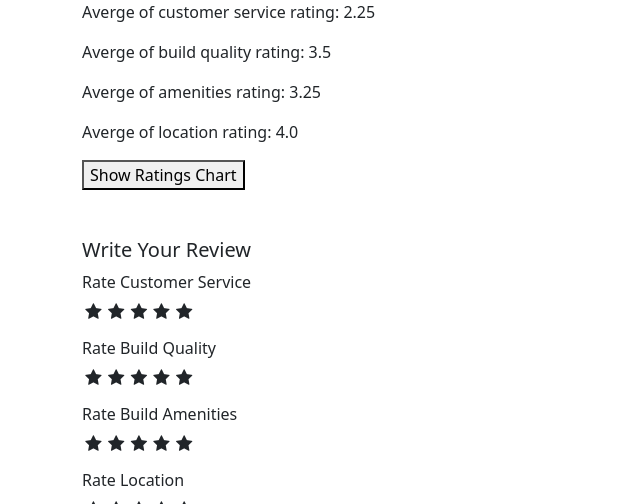
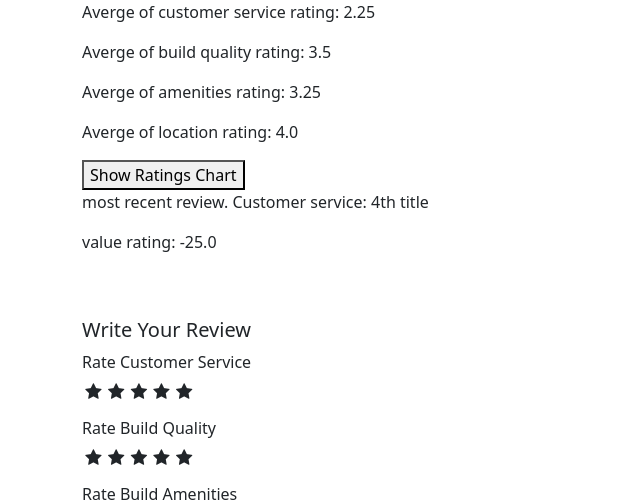
Before and after one commit to christruong90/COMP8047_project, a Django app: page /condo/14 in a window 1280 px wide. Shown: the part 1290-1794 px from the top of the page, without its empty margins (0-640 px from the left). Run offline with Django 4.2, Linux system fonts and the light colour scheme; data comes from the database, SQL or seed files in the repository; both versions use the stored data as it was after the commit; some libraries are stand-ins or nearby versions.

Commit message:
implement value rating

```diff
--- a/blog/templates/base.html
+++ b/blog/templates/base.html
@@ -8,7 +8,6 @@
     <link href="https://cdn.jsdelivr.net/npm/bootstrap@5.3.0-alpha1/dist/css/bootstrap.min.css" rel="stylesheet" integrity="sha384-GLhlTQ8iRABdZLl6O3oVMWSktQOp6b7In1Zl3/Jr59b6EGGoI1aFkw7cmDA6j6gD" crossorigin="anonymous">
 
     <link rel="stylesheet" type="text/css" href="{% static 'css/custom.css' %}">
-    <script src="{% static 'js/chart_popup.js' %}"></script>
     <link rel="stylesheet" href="https://cdnjs.cloudflare.com/ajax/libs/font-awesome/4.7.0/css/font-awesome.min.css">
     <script src="https://code.jquery.com/jquery-3.6.0.min.js"></script>
 
--- a/blog/templates/condo/chart_popup.html
+++ b/blog/templates/condo/chart_popup.html
@@ -15,6 +15,8 @@
         // Extract the label and data from the event data
         var label = event.data.label
         var data = event.data.data
+        label = ["Seattle", "Bellevue", "Redmond", "Vancouver", "Kirkland"]
+        data = [21259, 6233, 4484, 4264, 3780]
 
         var ctx = document.getElementById('myChart').getContext('2d');
         var myChart = new Chart(ctx, {
@@ -22,7 +24,7 @@
             data: {
                 labels: label,
                 datasets: [{
-                    label: "Average Ratings",
+                    label: "Top 5 Cities with Electric Vehicles",
                     data: data,
                     backgroundColor: [
                         'rgba(255, 99, 132, 0.2)',
--- a/blog/templates/condo_details.html
+++ b/blog/templates/condo_details.html
@@ -57,6 +57,26 @@ Developer: {{condo.developer}} | Artchitect: {{condo.architect}}
 <p> Averge of amenities rating: {{ratings.avg_amenities}} </p>
 <p> Averge of location rating: {{ratings.avg_location}} </p>
 <button id="chart-btn" onclick="openChartWindow()">Show Ratings Chart</button>
+<!-- <p> total number of rows: {{total_rows}} </p>
+<p> number of yes's: {{number_of_yes}} </p>
+<p> number of no's: {{number_of_no}} </p>  -->
+<br>
+<p>most recent review. Customer service: {{latest_review_object}}</p>
+<!-- <p>most recent review. amenities: {{latest_review_object.amenities}}</p>
+<p>most recent review. build quality: {{latest_review_object.build_quality}}</p>
+<p>most recent review. location: {{latest_review_object.location}}</p> -->
+
+<!-- <p> YES customer service 1-star probability: {{yes_customer_service_probability}} </p>
+<p>NO customer service probability: {{no_customer_service_probability}}</p>
+<p> YES amenities 1-star probability: {{yes_amenities_probability}} </p>
+<p> NO amenities 1-star probability: {{no_amenities_probability}} </p>
+<p> YES locations probability: {{yes_location_probability}} </p>
+<p> NO locations probability: {{no_location_probability}} </p>
+<p> YES build quality 1-star probability: {{yes_build_quality_probability}} </p>
+<p> NO build quality 1-star probability: {{no_build_quality_probability}} </p>
+<p>yes cus service probability: {{test1}}</p> -->
+<p>value rating: {{value_rating}}</p>
+
 
 
 <form action="{% url 'submit_review' condo.pk %}" method="POST">
--- a/blog/urls.py
+++ b/blog/urls.py
@@ -1,6 +1,6 @@
 from django.urls import path, include
 # from . import views
-from .views import HomeView, CondoDetailView, AddCondoView, UpdateCondoView, DeleteCondoView, submit_review, chart_popup
+from .views import HomeView, CondoDetailView, AddCondoView, UpdateCondoView, DeleteCondoView, submit_review, chart_popup, chart_8071
 from django.conf import settings
 
 urlpatterns = [
@@ -12,4 +12,5 @@ urlpatterns = [
     path('condo/<int:pk>/remove', DeleteCondoView.as_view(), name='delete_condo'),
     path('submit_review/<int:condo_id>/', submit_review, name="submit_review"),
     path('chart_popup/', chart_popup, name='chart_popup'),
+    path('chart_8071/', chart_8071, name='chart_8071'),
 ]
--- a/blog/views.py
+++ b/blog/views.py
@@ -1,13 +1,14 @@
 from django.shortcuts import render, redirect
 from django.http import HttpResponse, HttpResponseRedirect, JsonResponse
-from django.db.models import Avg
+from django.db.models import Avg, Count
 from django.views.generic import ListView, DetailView, CreateView, UpdateView, DeleteView, TemplateView
 from .models import Condo, ReviewRating
 from .forms import CondoForm, EditForm, ReviewForm
 from django.urls import reverse_lazy
 from django.contrib import messages
 from .filters import CondoFilter
-import json
+import json, numpy
+import pandas as pd
 
 # Create your views here.
 
@@ -37,13 +38,103 @@ class CondoDetailView(DetailView):
         condo = self.get_object()
         ratings = ReviewRating.objects.filter(condo=condo).aggregate(avg_customer_service=Avg('customer_service'), avg_build_quality=Avg('build_quality'),avg_amenities=Avg('amenities'), avg_location=Avg('location'))
         context['ratings'] = ratings
+
+        ## Pass chart.js context data
         ratings_data = {
             'labels': ['Customer Service', 'Build Quality', 'Amenities', 'Location'],
             'values': [ratings['avg_customer_service'], ratings['avg_build_quality'], ratings['avg_amenities'], ratings['avg_location']]
         }
-
         ratings_data_json = json.dumps(ratings_data)
         context['ratings_data'] = ratings_data_json
+
+        ## get number of rows, yes-recommendation and no-recommendation
+        total_rows = ReviewRating.objects.filter(condo=condo).count()
+        context['total_rows'] = total_rows
+        number_of_yes = ReviewRating.objects.filter(condo=condo).filter(would_reviewer_recommend="1").count()
+        context['number_of_yes'] = number_of_yes
+        number_of_no = ReviewRating.objects.filter(condo=condo).filter(would_reviewer_recommend="0").count()
+        context['number_of_no'] = number_of_no
+
+
+        # get most recent review reviews:
+        latest_review_object = ReviewRating.objects.filter(condo=condo).order_by('-id').first()
+        context['latest_review_object'] = latest_review_object
+
+        last_customer_service_rating = latest_review_object.customer_service
+        last_amenities_rating = latest_review_object.amenities
+        last_location_rating = latest_review_object.location
+        last_build_quality_rating = latest_review_object.build_quality
+
+
+        ## get customer service probability
+        # query formula comes from filtering for the last customer rating, whether reviewers recommend or not and getting a count of number of stars (rows) based on the last customer rating.
+        yes_customer_service_probability = ReviewRating.objects.filter(condo=condo).filter(customer_service=last_customer_service_rating).filter(would_reviewer_recommend=1).aggregate(star_count=Count("id"))
+        yes_customer_service_probability = (yes_customer_service_probability['star_count']) / number_of_yes
+
+
+        context['yes_customer_service_probability'] = yes_customer_service_probability
+
+
+        no_customer_service_probability = ReviewRating.objects.filter(condo=condo).filter(customer_service=last_customer_service_rating).filter(would_reviewer_recommend=0).aggregate(star_count=Count("id"))
+        no_customer_service_probability = (no_customer_service_probability['star_count'])/ number_of_no
+
+        context['no_customer_service_probability'] = no_customer_service_probability
+
+        ## get amenities probability
+        yes_amenities_probability = ReviewRating.objects.filter(condo=condo).filter(amenities=last_amenities_rating).filter(would_reviewer_recommend=1).aggregate(star_count=Count("id"))
+        yes_amenities_probability = (yes_amenities_probability['star_count']) / number_of_yes
+
+        context['yes_amenities_probability'] = yes_amenities_probability
+
+        no_amenities_probability = ReviewRating.objects.filter(condo=condo).filter(amenities=last_amenities_rating).filter(would_reviewer_recommend=0).aggregate(star_count=Count("id"))
+        no_amenities_probability = (no_amenities_probability['star_count']) / number_of_no
+
+        context['no_amenities_probability'] = no_amenities_probability
+
+        ## get location probability
+        yes_location_probability = ReviewRating.objects.filter(condo=condo).filter(location=last_location_rating).filter(would_reviewer_recommend=1).aggregate(star_count=Count("id"))
+        yes_location_probability = (yes_location_probability['star_count']) / number_of_yes
+
+        context['yes_location_probability'] = yes_location_probability
+
+        no_location_probability = ReviewRating.objects.filter(condo=condo).filter(location=last_location_rating).filter(would_reviewer_recommend=0).aggregate(star_count=Count("id"))
+        no_location_probability = (no_location_probability['star_count']) / number_of_no
+
+        context['no_location_probability'] = no_location_probability
+
+        ## get build quality probabilty
+        yes_build_quality_probability = ReviewRating.objects.filter(condo=condo).filter(location=last_build_quality_rating).filter(would_reviewer_recommend=1).aggregate(star_count=Count("id"))
+        yes_build_quality_probability = (yes_build_quality_probability['star_count']) / number_of_yes
+
+        context['yes_build_quality_probability'] = yes_build_quality_probability
+
+        no_build_quality_probability = ReviewRating.objects.filter(condo=condo).filter(location=last_build_quality_rating).filter(would_reviewer_recommend=0).aggregate(star_count=Count("id"))
+        no_build_quality_probability = (no_build_quality_probability['star_count']) / number_of_no
+
+        context['no_build_quality_probability'] = no_build_quality_probability
+
+        yes_probability = number_of_yes/total_rows
+        context['yes_probability'] = yes_probability
+
+        no_probability = number_of_no/total_rows
+        context['no_probability'] = no_probability
+
+        yes_probability_list = [yes_customer_service_probability, yes_amenities_probability, yes_location_probability, yes_build_quality_probability, yes_probability]
+        yes_probability_list = [i for i in yes_probability_list if i != 0]
+        yes_probability_list_product = numpy.prod(yes_probability_list)
+
+
+        no_probability_list = [no_customer_service_probability, no_amenities_probability, no_location_probability, no_build_quality_probability, no_probability]
+        no_probability_list = [i for i in no_probability_list if i != 0]
+        no_probability_list_product = numpy.prod(no_probability_list)
+
+        if yes_probability_list_product > no_probability_list_product:
+            value_rating = 0 + (100 * yes_probability_list_product)
+        else:
+            value_rating = 0 - (100 * no_probability_list_product)
+
+        context['value_rating'] = value_rating
+
         return context
 
 class AddCondoView(CreateView):
@@ -91,3 +182,11 @@ def submit_review(request, condo_id):
 
 def chart_popup(request):
     return render(request, 'condo/chart_popup.html')
+
+def chart_8071(request):
+    data = pd.read_csv('/Users/i522007/Downloads/Electric_Vehicle_Population_Data.csv')
+    data = data.to_dict(orient='records')
+    json_data = json.dumps(data)
+
+    context = {'message': 'Hello, change!', 'csv_data': json_data}
+    return render(request, 'chart_8071.html', context)
```
Also changed, not shown: blog/templates/chart_8071.html (added, +60 -0 lines), db.sqlite3, media/images/PXL_20220727_012543552.jpg (added), 3 other files.
